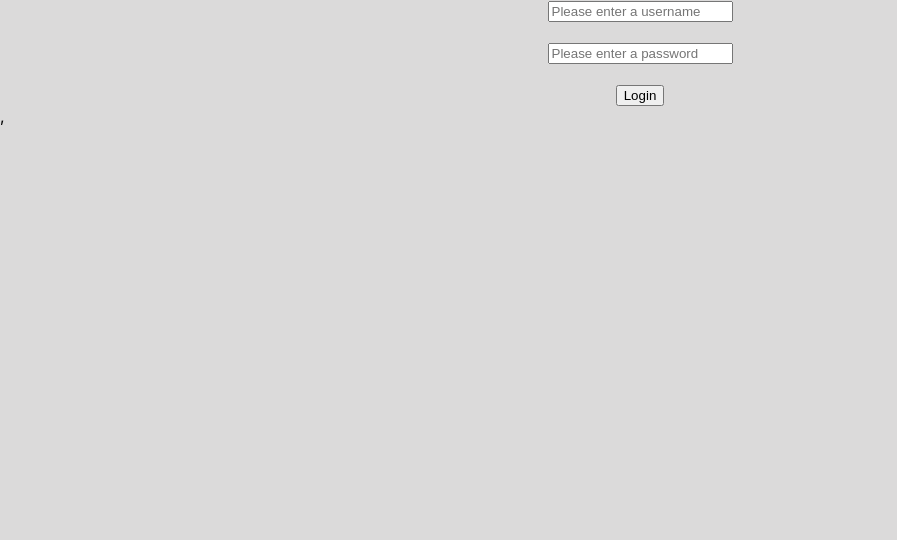
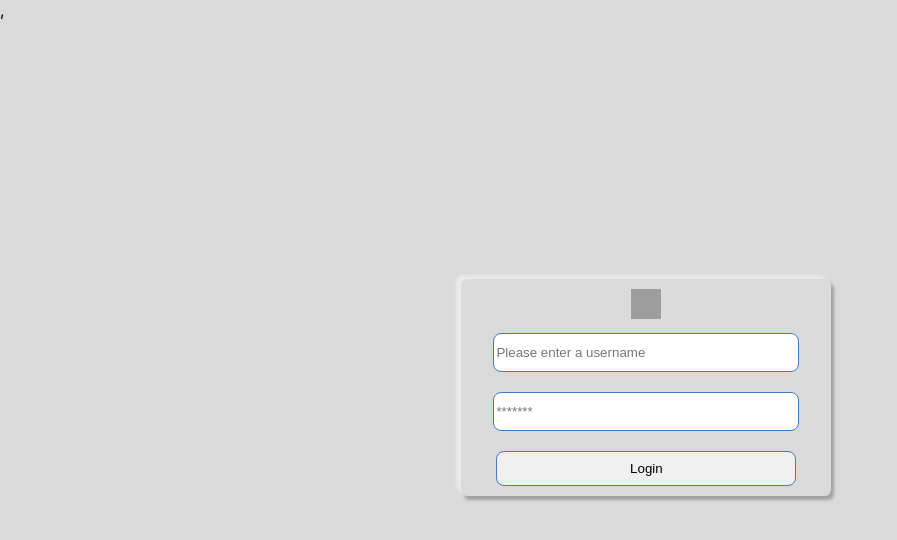
Before and after one commit to amits7204/react-redux, a React (Create React App) app: page / in a window 1280 px wide. Shown: the top 540 px of the page, without its empty margins (0-897 px from the left). Built offline with nearby package versions, Linux system fonts and the light colour scheme; grey boxes are pictures that could not be loaded.

Commit message:
custom Styled component complete

```diff
--- a/src/component/CustomStyledComponent.jsx
+++ b/src/component/CustomStyledComponent.jsx
@@ -7,8 +7,19 @@ const CONTAINER = Style.div`
     gap: 5px;
     flex-wrap: wrap;
     margin: 50px;
+    justify-content: center;
 `;
-
+const LOGINCONTAINER = Style.div`
+border-radius: 6px;
+width: 350px;
+position: absolute;
+top: 38%;
+left: 38%;
+margin: -25px 0 0 -25px;
+padding: 10px;
+box-shadow: -5px -4px 3px 0px rgba(255, 255, 255, 0.425),
+   3px 4px 3px 0px rgba(88, 88, 88, 0.425);
+`;
 const FORMDIV = Style.div`
    border-radius: 6px;
    height: auto;
@@ -19,6 +30,7 @@ const FORMDIV = Style.div`
    `;
 const CUSTOMINPUT = Style.input`
     height: 35px;
+    width: 300px;
     border: 1px solid #417dc1;
     border-radius: 8px;
 `;
@@ -52,6 +64,23 @@ const PARA1 = Style.p`
     color: #b22222;
     margin: auto;
 `;
+const CITYPARA = Style.p`
+    color: #417dc1;
+    margin: auto;
+    width: 100px
+`;
+const DELETEBUTTON = Style.button`
+    border: 1px solid #b22222;
+    border-Radius: 6px;
+    height: 35px;
+    color: #b22222;
+`;
+const EDITBUTTON = Style.button`
+    border: 1px solid #417dc1;
+    border-Radius: 6px;
+    height: 35px;
+    color: #417dc1;
+`;
 export {
   CONTAINER,
   FORMDIV,
@@ -61,4 +90,8 @@ export {
   CODECONTAINER,
   PARA,
   PARA1,
+  CITYPARA,
+  DELETEBUTTON,
+  EDITBUTTON,
+  LOGINCONTAINER,
 };
--- a/src/component/DashBoard.jsx
+++ b/src/component/DashBoard.jsx
@@ -16,6 +16,9 @@ import {
   CODECONTAINER,
   PARA,
   PARA1,
+  CITYPARA,
+  DELETEBUTTON,
+  EDITBUTTON,
 } from "./CustomStyledComponent";
 // import { getCountryList } from "../redux/countryredux/countryCreator";
 import axios from "axios";
@@ -33,6 +36,7 @@ class DashBoard extends React.Component {
       population: "",
       cityList: [],
       city_id: 0,
+      tebularList: ["City", "Population"],
     };
   }
 
@@ -106,6 +110,7 @@ class DashBoard extends React.Component {
           <br />
           <br />
           <SELECT onChange={this.selectChange} value={this.state.selectValue}>
+            <option value="Select">Select Country</option>
             {country &&
               country.map((item) => {
                 return (
@@ -146,23 +151,26 @@ class DashBoard extends React.Component {
             </div>
           ) : null}
         </FORMDIV>
-        <div>
+        {/* <FORMDIV> */}
         {this.state.selectID !== 0 ? (
-            <div>
+          <FORMDIV>
             {city &&
               city.map((item) => {
+                console.log("CITY ITEM: ", item);
                 return (
-                    <div>
-                      <p>{item.city_name}</p>
-                      <button onClick={() => deleteCityId(item.id)}>
+                  <CONTAINER>
+                    <CITYPARA>{item.city_name}</CITYPARA>
+                    <CITYPARA>{item.population}</CITYPARA>
+                    <DELETEBUTTON onClick={() => deleteCityId(item.id)}>
                       DELETE
-                      </button>
-                    </div>
+                    </DELETEBUTTON>
+                    <EDITBUTTON>EDIT</EDITBUTTON>
+                  </CONTAINER>
                 );
               })}
-            </div>
+          </FORMDIV>
         ) : null}
-        </div>
+        {/* </FORMDIV> */}
       </CONTAINER>
     );
   }
--- a/src/component/Login.jsx
+++ b/src/component/Login.jsx
@@ -3,6 +3,7 @@ import { connect } from "react-redux";
 import { getLoginAuth } from "../redux/actionCreator";
 import { Link, Redirect } from "react-router-dom";
 import { useHistory } from "react-router-dom";
+import { LOGINCONTAINER, CUSTOMINPUT } from "./CustomStyledComponent";
 // import { DashBoard } from "./DashBoard";
 //ab7204
 //secret
@@ -38,9 +39,19 @@ class Login extends React.Component {
       return <Redirect to="/dashboard" />;
     }
     return (
-      <>
+      <LOGINCONTAINER>
+        <img
+          src="https://cdn.svgporn.com/logos/redux.svg"
+          alt="icon"
+          style={{
+            margin: "auto",
+            height: "30px",
+            width: "30px",
+            paddingBottom: "10px",
+          }}
+        />
         <form onSubmit={this.handleOnSubmit}>
-          <input
+          <CUSTOMINPUT
             type="text"
             placeholder="Please enter a username"
             name="username"
@@ -49,9 +60,9 @@ class Login extends React.Component {
           />
           <br />
           <br />
-          <input
+          <CUSTOMINPUT
             type="password"
-            placeholder="Please enter a password"
+            placeholder="*******"
             name="password"
             value={password}
             onChange={this.handleOnChange}
@@ -59,13 +70,13 @@ class Login extends React.Component {
           <br />
           <br />
           {/* <Link to="/dashboard"> */}
-          <input type="submit" value="Login" />
+          <CUSTOMINPUT type="submit" value="Login" />
           {/* </Link> */}
           {/* {isAuth && !isAuth ? <Link to="/dashboard" /> : <Link to="/login" />} */}
         </form>
 
         {/* <DashBoard /> */}
-      </>
+      </LOGINCONTAINER>
     );
   }
 }
--- a/src/index.css
+++ b/src/index.css
@@ -1,5 +1,5 @@
 body {
-  margin: 0;
+  margin: auto;
   font-family: -apple-system, BlinkMacSystemFont, 'Segoe UI', 'Roboto', 'Oxygen', 'Ubuntu', 'Cantarell', 'Fira Sans', 'Droid Sans', 'Helvetica Neue', sans-serif;
   -webkit-font-smoothing: antialiased;
   -moz-osx-font-smoothing: grayscale;
```
Also changed, not shown: 1 other file (tests, documents, lock files or other folders). Lines whose indentation alone changed are shown as unchanged.
